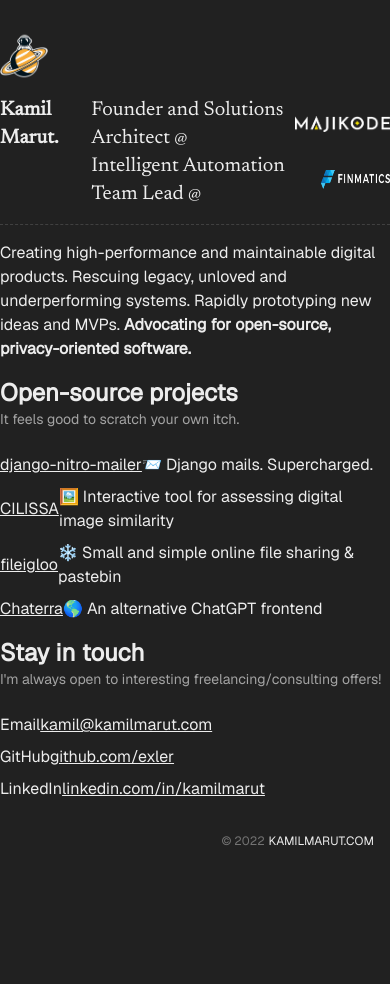
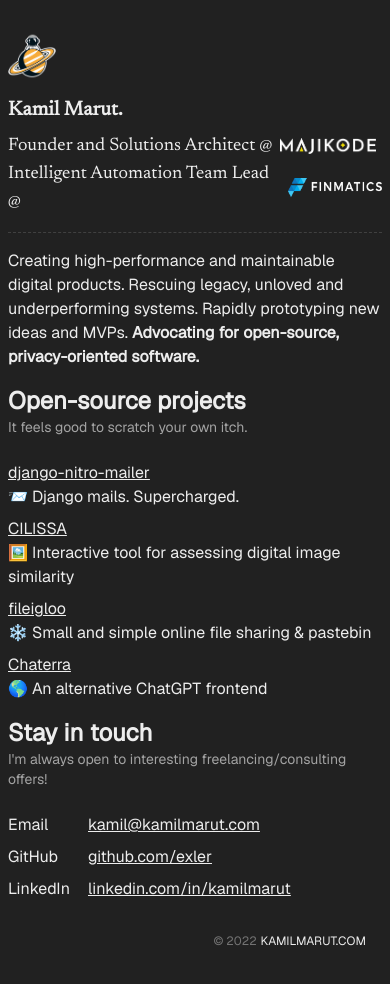
Before and after one commit to exler/personal, a Next.js app: page / in a window 390 px wide. Shown: the top 984 px of the page. Before the commit the page ends 897 px from the top, so only its background shows below. Built offline with nearby package versions, Linux system fonts and the light colour scheme.

Commit message:
fix: Fix responsive design flow

```diff
--- a/src/app/layout.tsx
+++ b/src/app/layout.tsx
@@ -19,7 +19,7 @@
 }) {
     return (
         <html lang="en" className="dark">
-            <body className={twMerge(geistMono.className, "max-w-2xl mx-auto py-8")}>
+            <body className={twMerge(geistMono.className, "max-w-2xl mx-2 sm:mx-auto py-8")}>
                 <main>{children}</main>
                 <Footer />
             </body>
--- a/src/components/contact-details.tsx
+++ b/src/components/contact-details.tsx
@@ -7,7 +7,7 @@
 };
 export const ContactDetail = ({ title, text, href }: ContactDetailProps) => (
     <li className="flex flex-row items-center">
-        <span className="inline-flex sm:w-40">{title}</span>
+        <span className="inline-flex w-20 sm:w-40">{title}</span>
         <a className="underline hover:text-neutral-400" href={href} target="_blank" rel="noopener noreferrer">
             {text}
         </a>
--- a/src/components/header.tsx
+++ b/src/components/header.tsx
@@ -15,9 +15,9 @@
             <Link href="/">
                 <Image src={SiteLogo} alt="" width={48} />
             </Link>
-            <div className="flex flex-row items-center gap-2 text-xl">
+            <div className="flex flex-col sm:flex-row sm:items-center gap-2 text-xl">
                 <span className="font-bold self-start">Kamil Marut.</span>
-                <div>
+                <div className="text-lg sm:text-xl">
                     <div className="flex flex-row gap-2 items-center">
                         <span>
                             Founder and Solutions Architect <span className="text-sm">@</span>
--- a/src/components/project-details.tsx
+++ b/src/components/project-details.tsx
@@ -6,12 +6,12 @@
     href: string;
 };
 export const ProjectDetail = ({ title, description, href }: ProjectDetailProps) => (
-    <li className="flex flex-row items-center">
+    <li className="flex flex-col sm:flex-row sm:items-center">
         <a
             href={href}
             target="_blank"
             rel="noopener noreferrer"
-            className="inline-flex underline hover:text-neutral-500 sm:w-48"
+            className="inline-flex underline hover:text-neutral-500 w-60 sm:w-48"
         >
             {title}
         </a>
```
